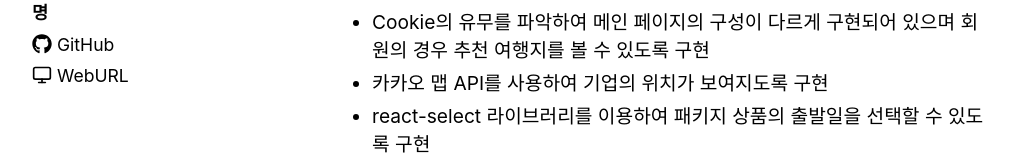
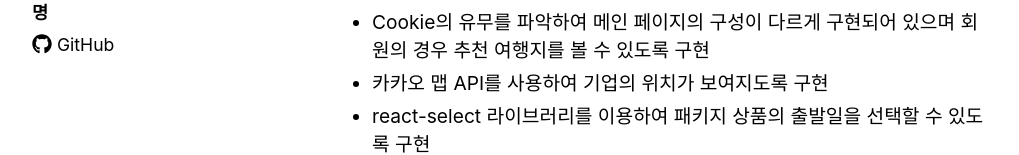
Before and after one commit to plou102/portfolio, a React (Create React App) app: page / in a window 1280 px wide. Shown: the part 1182-1337 px from the top of the page, without its empty margins (128-1147 px from the left). Built offline with nearby package versions, Linux system fonts and the light colour scheme.

Commit message:
Style: cursor: pointer 추가

```diff
--- a/src/components/Info.jsx
+++ b/src/components/Info.jsx
@@ -99,6 +99,7 @@ const Contact = styled.div`
 
   p {
     display: inline;
+    cursor: pointer;
 
     &:hover {
       text-decoration: underline;
@@ -119,6 +120,7 @@ const DownBtn = styled.div`
   width: 50px;
   margin: auto;
   position: relative;
+  cursor: pointer;
 
   &:hover {
     .arrow {
--- a/src/components/Modal.jsx
+++ b/src/components/Modal.jsx
@@ -63,6 +63,7 @@ const BackContent = styled.div`
   padding: 15px;
   width: 30px;
   margin-left: 95%;
+  cursor: pointer;
 
   svg {
     transition: all 0.3s ease-in-out;
@@ -82,6 +83,7 @@ const Viewer = styled.div`
 const Prev = styled.div`
   margin: auto;
   transition: all 0.3s ease-in-out;
+  cursor: pointer;
   &:hover {
     transform: translateX(-20px);
   }
@@ -90,6 +92,7 @@ const Prev = styled.div`
 const Next = styled.div`
   margin: auto;
   transition: all 0.3s ease-in-out;
+  cursor: pointer;
   &:hover {
     transform: translateX(20px);
   }
--- a/src/components/projects/project/Project.jsx
+++ b/src/components/projects/project/Project.jsx
@@ -18,12 +18,18 @@ const Project = ({ item, idx }) => {
         <p>
           팀원 <b>{item.member}</b>
         </p>
-        <LinkText onClick={() => window.open(`${item.githubURL}`)}>
-          <FaGithub size="20" /> GitHub
-        </LinkText>
-        <LinkText onClick={() => window.open(`${item.webURL}`)}>
-          <FiMonitor size="20" /> WebURL
-        </LinkText>
+
+        {item.githubURL && (
+          <LinkText onClick={() => item.githubURL && window.open(`${item.githubURL}`)}>
+            <FaGithub size="20" /> GitHub
+          </LinkText>
+        )}
+
+        {item.webURL && (
+          <LinkText onClick={() => item.webURL && window.open(`${item.webURL}`)}>
+            <FiMonitor size="20" /> WebURL
+          </LinkText>
+        )}
       </Simple>
 
       <Detail>
@@ -86,6 +92,7 @@ const Detail = styled.div`
 
 const LinkText = styled.p`
   margin: 5px 0;
+  cursor: pointer;
   &:hover {
     text-decoration: underline;
   }
@@ -111,4 +118,5 @@ const Img = styled.img`
   width: 15vh;
   height: 10vh;
   margin-right: 1vh;
+  cursor: pointer;
 `;
```
